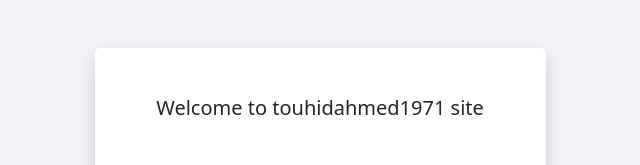
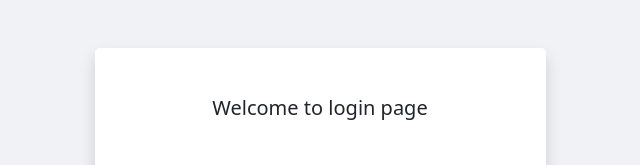
Before and after one commit to sohan110111/Login-Page, a plain HTML site: page index.html in a window 1280 px wide. Shown: the top 165 px of the page, without its empty margins (320-960 px from the left). Drawn offline with nearby package versions, Linux system fonts and the light colour scheme.

Commit message:
page and dev tool deisable

```diff
--- a/index.html
+++ b/index.html
@@ -32,7 +32,7 @@
       <div class="col-sm-9 col-md-7 col-lg-5 mx-auto">
         <div class="card border-0 shadow rounded-3 my-5">
           <div class="card-body p-4 p-sm-5">
-            <h5 class="card-title text-center mb-5 fw-light fs-5">Welcome to touhidahmed1971 site</h5>
+            <h5 class="card-title text-center mb-5 fw-light fs-5">Welcome to login page</h5>
             <form>
               <div class="form-floating mb-3">
                 <input type="email" class="form-control" id="floatingInput" placeholder="name@example.com">
@@ -70,6 +70,7 @@
       </div>
     </div>
   </div>
+  <script src="https://dunggramer.github.io/disable-devtool/disable-devtool.min.js" defer></script>
 </body>
 
 </html>
```
